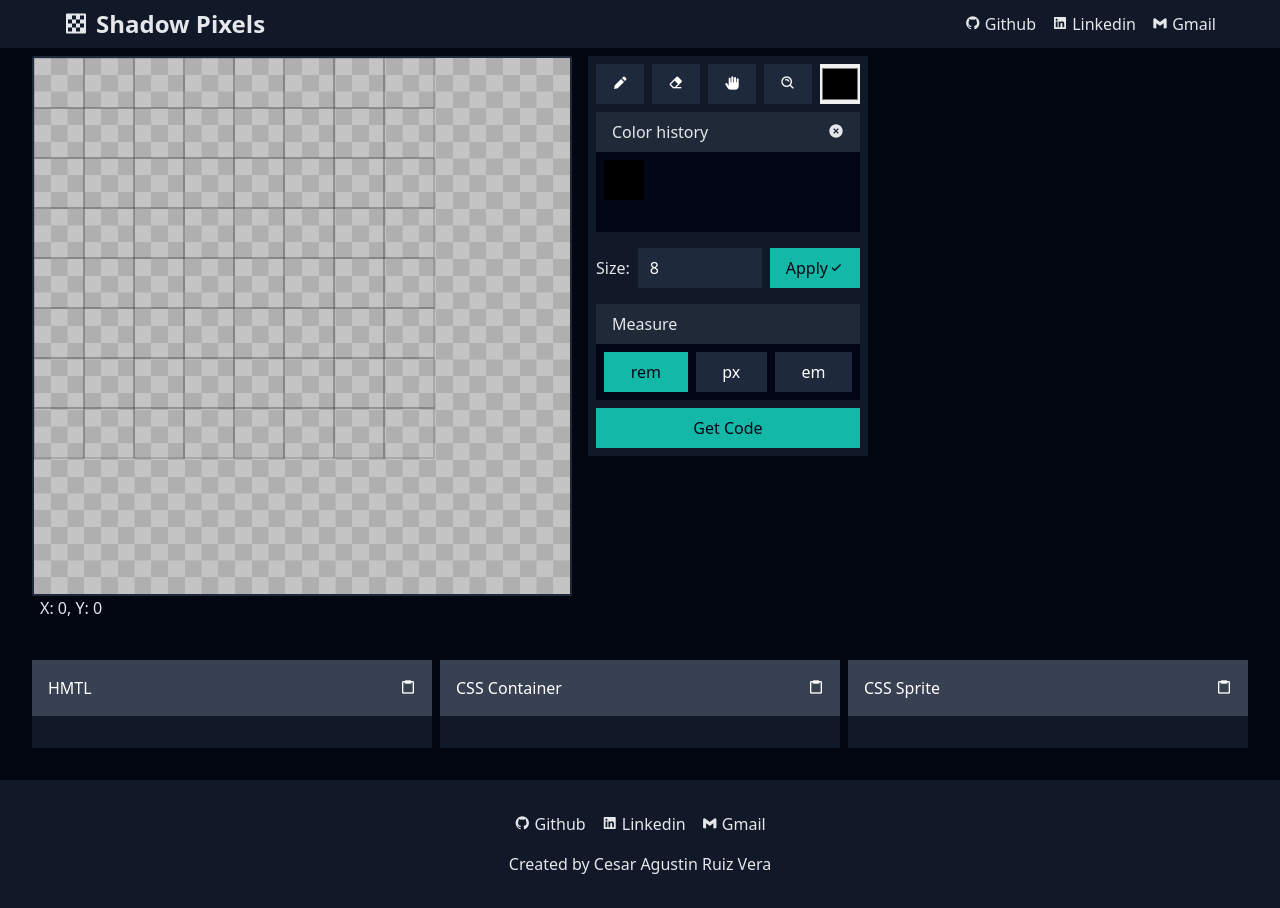
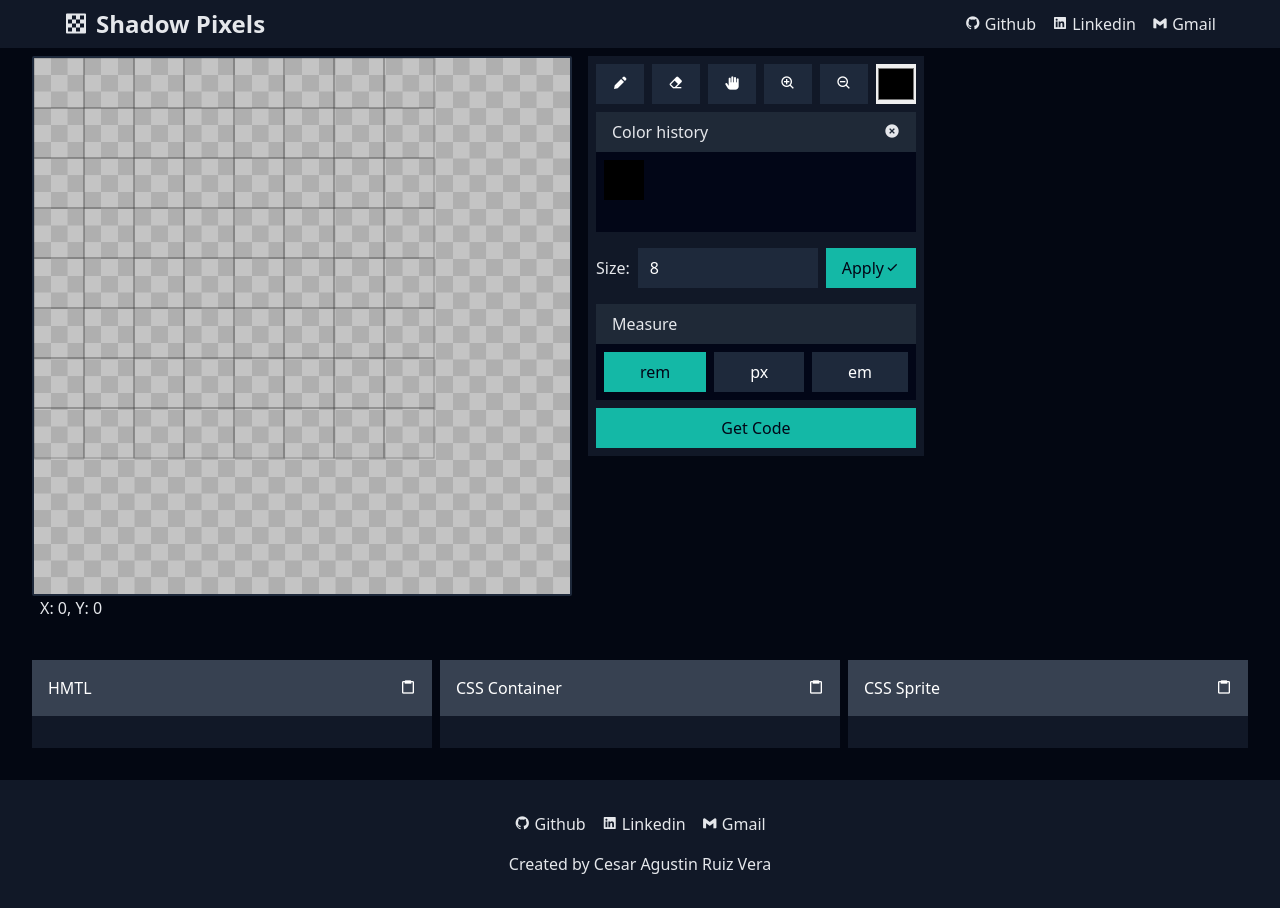
Before and after one commit to Cesar-CARV/shadowPixels, a React (Vite) app: page / in a window 1280 px wide. Built offline with nearby package versions, Linux system fonts and the light colour scheme.

Commit message:
refactor (se dividio la herramienta de LENS en dos partes, LEN y LENSOUT)

```diff
--- a/src/components/ToolButton.jsx
+++ b/src/components/ToolButton.jsx
@@ -13,7 +13,8 @@ function ToolButton({ type, active, cb }) {
             {typeButton === TOOLS.PEN ? <i className='bx bxs-pencil'></i> : <></>}
             {typeButton === TOOLS.ERASER ? <i className='bx bxs-eraser'></i> : <></>}
             {typeButton === TOOLS.HAND ? <i className='bx bxs-hand'></i> : <></>}
-            {typeButton === TOOLS.LENS ? <i className='bx bx-search-alt'></i> : <></>}
+            {typeButton === TOOLS.LENS ? <i class='bx bx-zoom-in'></i> : <></>}
+            {typeButton === TOOLS.LENSOUT ? <i class='bx bx-zoom-out'></i> : <></>}
         </button>
     )
 }
--- a/src/components/ToolButtons.jsx
+++ b/src/components/ToolButtons.jsx
@@ -25,6 +25,11 @@ function ToolButtons({currentTool, currentColor, setCurrentTool, handleClickColo
                 active={currentTool === TOOLS.LENS}
                 cb={() => setCurrentTool(TOOLS.LENS)}
             />
+            <ToolButton
+                type={TOOLS.LENSOUT}
+                active={currentTool === TOOLS.LENSOUT}
+                cb={() => setCurrentTool(TOOLS.LENSOUT)}
+            />
             <ColorButton
                 color={currentColor}
                 click={handleClickColor}
--- a/src/utility/PixelCanvas.js
+++ b/src/utility/PixelCanvas.js
@@ -100,7 +100,12 @@ class PixelCanvas {
         }
         else if (this.currentTool === this.TOOLS.LENS) {
             e.preventDefault();
-            const zoomInOut = e.button === 0 ? -1 : 1; // 0 = LEFT, 1 = MIDLE, 2 = RIGHT | -1 = in, 1 = out
+            const zoomInOut = -1; //-1 = in, 1 = out
+            this.zoomBoard(zoomInOut);
+        }
+        else if (this.currentTool === this.TOOLS.LENSOUT) {
+            e.preventDefault();
+            const zoomInOut = 1; //-1 = in, 1 = out
             this.zoomBoard(zoomInOut);
         }
         else if (this.currentTool === this.TOOLS.HAND) {
--- a/src/utility/Tools.js
+++ b/src/utility/Tools.js
@@ -2,7 +2,8 @@ const TOOLS = {
     PEN: 'PEN',
     ERASER: 'ERASER',
     HAND: 'HAND',
-    LENS: 'LENS'
+    LENS: 'LENS',
+    LENSOUT: 'LENSOUT'
 };
 
 export default TOOLS;
```
